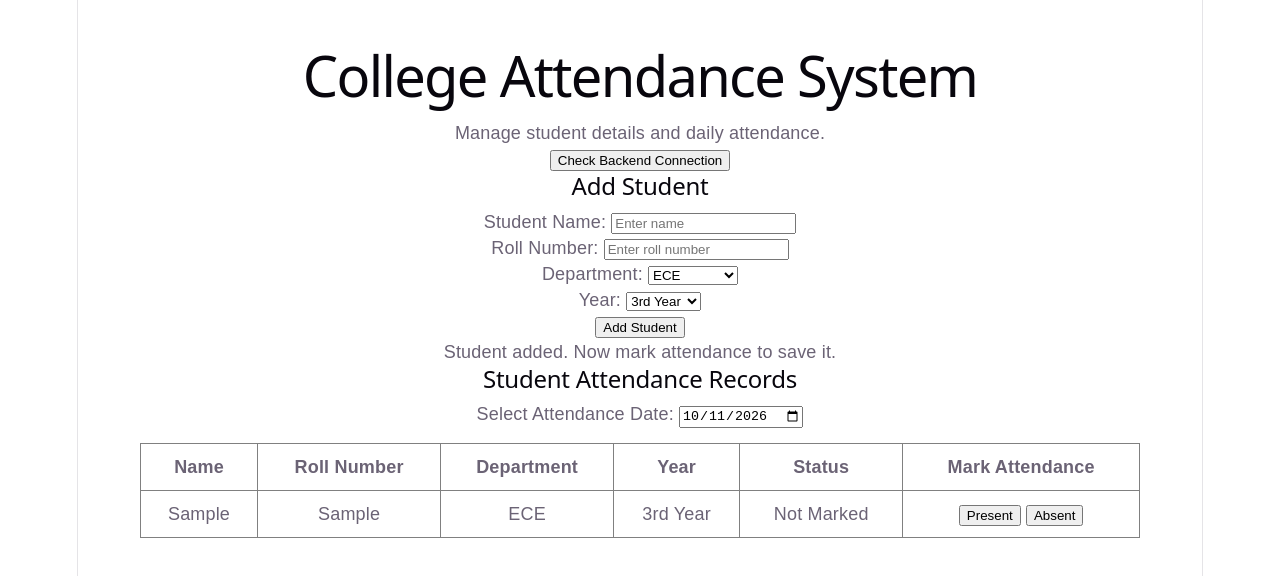
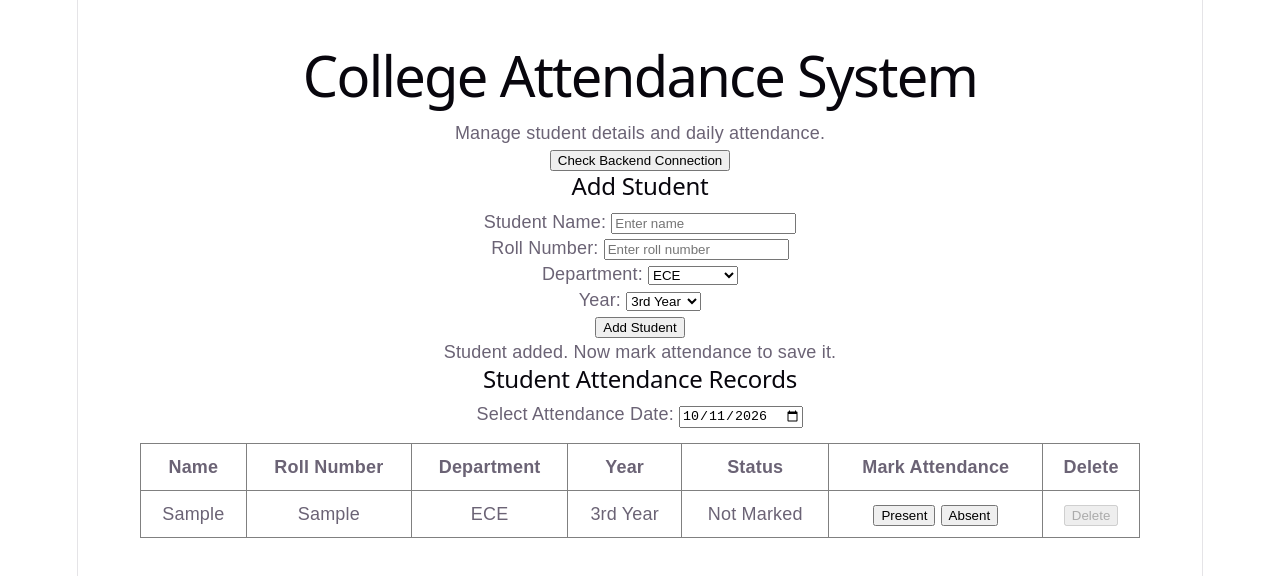
Before and after one commit to akshaya-nayini/college-attendance-frontend, a React (Vite) app: page / in a window 1280 px wide. Both pictures are taken after typing "Sample", "Sample" into the empty fields and a click on the button "Add Student". Shown: the top 576 px of the page. Built offline with nearby package versions, Linux system fonts and the light colour scheme; no server answers.

Commit message:
Add deleteAttendance function and update UI

```diff
--- a/src/TestApi.jsx
+++ b/src/TestApi.jsx
@@ -20,6 +20,7 @@ function API() {
     try {
       const response = await axios.get(API_URL);
       const records = response.data;
+
       const filteredRecords = records.filter(
         (record) => record.date === selectedDate
       );
@@ -29,6 +30,7 @@ function API() {
           filteredRecords.map((record) => [
             record.rollNumber,
             {
+              id: record.id,
               name: record.studentName,
               rollNumber: record.rollNumber,
               department: "ECE",
@@ -108,6 +110,29 @@ function API() {
     }
   }
 
+  async function deleteAttendance(student) {
+    if (!student.id) {
+      setMessage("Save attendance before deleting.");
+      return;
+    }
+
+    if (!window.confirm("Delete this attendance record?")) {
+      return;
+    }
+
+    try {
+      await axios.delete(`${API_URL}/${student.id}`);
+      setMessage("Attendance deleted successfully!");
+      await loadAttendance();
+    } catch (error) {
+      console.error("Delete error:", error);
+      setMessage(
+        "Delete failed: " +
+          (error.response?.status || error.message)
+      );
+    }
+  }
+
   return (
     <div
       style={{
@@ -120,9 +145,12 @@ function API() {
       <h1>College Attendance System</h1>
       <p>Manage student details and daily attendance.</p>
 
-      <button onClick={checkBackend}>Check Backend Connection</button>
+      <button onClick={checkBackend}>
+        Check Backend Connection
+      </button>
 
       <h2>Add Student</h2>
+
       <form onSubmit={addStudent}>
         <p>
           <label>Student Name: </label>
@@ -175,6 +203,7 @@ function API() {
       {message && <p>{message}</p>}
 
       <h2>Student Attendance Records</h2>
+
       <div style={{ marginBottom: "15px" }}>
         <label>Select Attendance Date: </label>
         <input
@@ -188,7 +217,10 @@ function API() {
         <table
           border="1"
           cellPadding="10"
-          style={{ borderCollapse: "collapse", width: "100%" }}
+          style={{
+            borderCollapse: "collapse",
+            width: "100%",
+          }}
         >
           <thead>
             <tr>
@@ -198,12 +230,16 @@ function API() {
               <th>Year</th>
               <th>Status</th>
               <th>Mark Attendance</th>
+              <th>Delete</th>
             </tr>
           </thead>
+
           <tbody>
             {students.length === 0 ? (
               <tr>
-                <td colSpan="6">No attendance records for this date.</td>
+                <td colSpan="7">
+                  No attendance records for this date.
+                </td>
               </tr>
             ) : (
               students.map((student) => (
@@ -216,15 +252,29 @@ function API() {
                   <td>
                     <button
                       type="button"
-                      onClick={() => markAttendance(student, "Present")}
+                      onClick={() =>
+                        markAttendance(student, "Present")
+                      }
                     >
                       Present
                     </button>{" "}
+
                     <button
                       type="button"
-                      onClick={() => markAttendance(student, "Absent")}
+                      onClick={() =>
+                        markAttendance(student, "Absent")
+                      }
                     >
                       Absent
+                    </button>
+                  </td>
+                  <td>
+                    <button
+                      type="button"
+                      disabled={!student.id}
+                      onClick={() => deleteAttendance(student)}
+                    >
+                      Delete
                     </button>
                   </td>
                 </tr>
```
